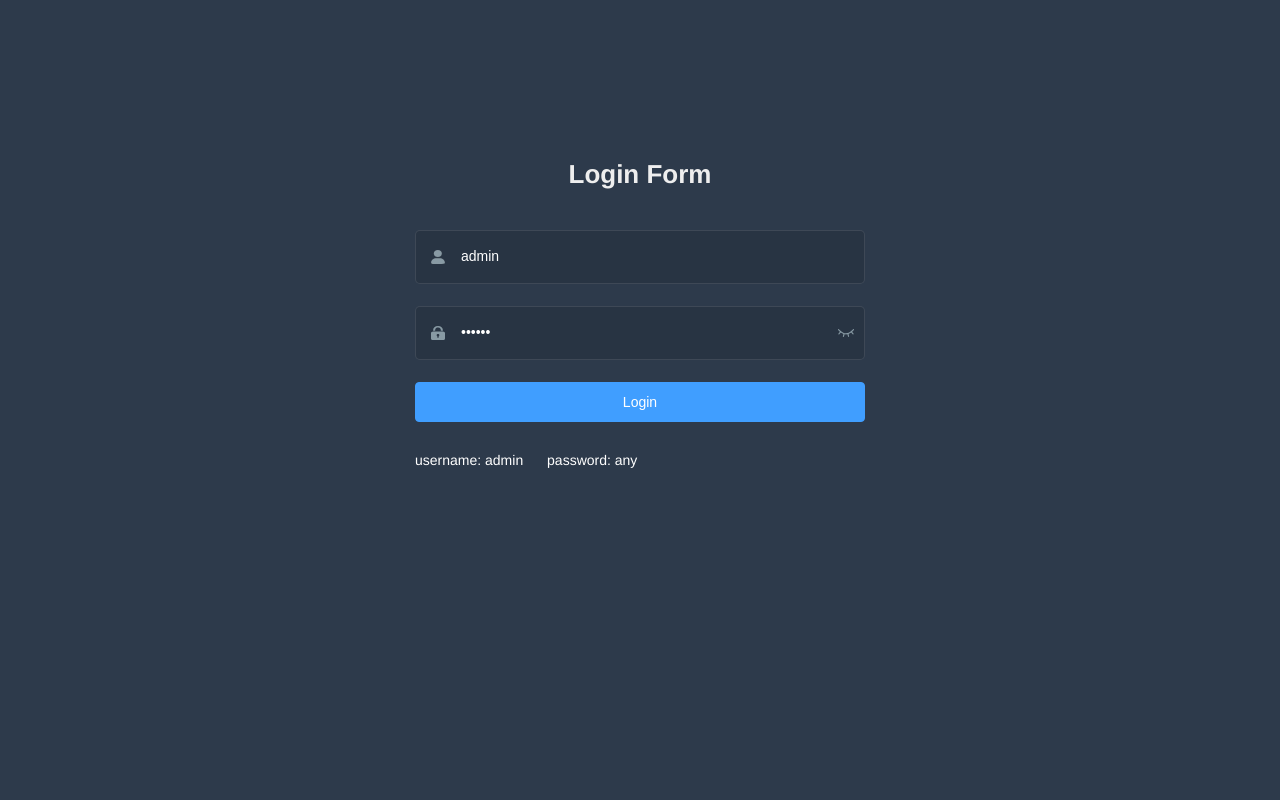
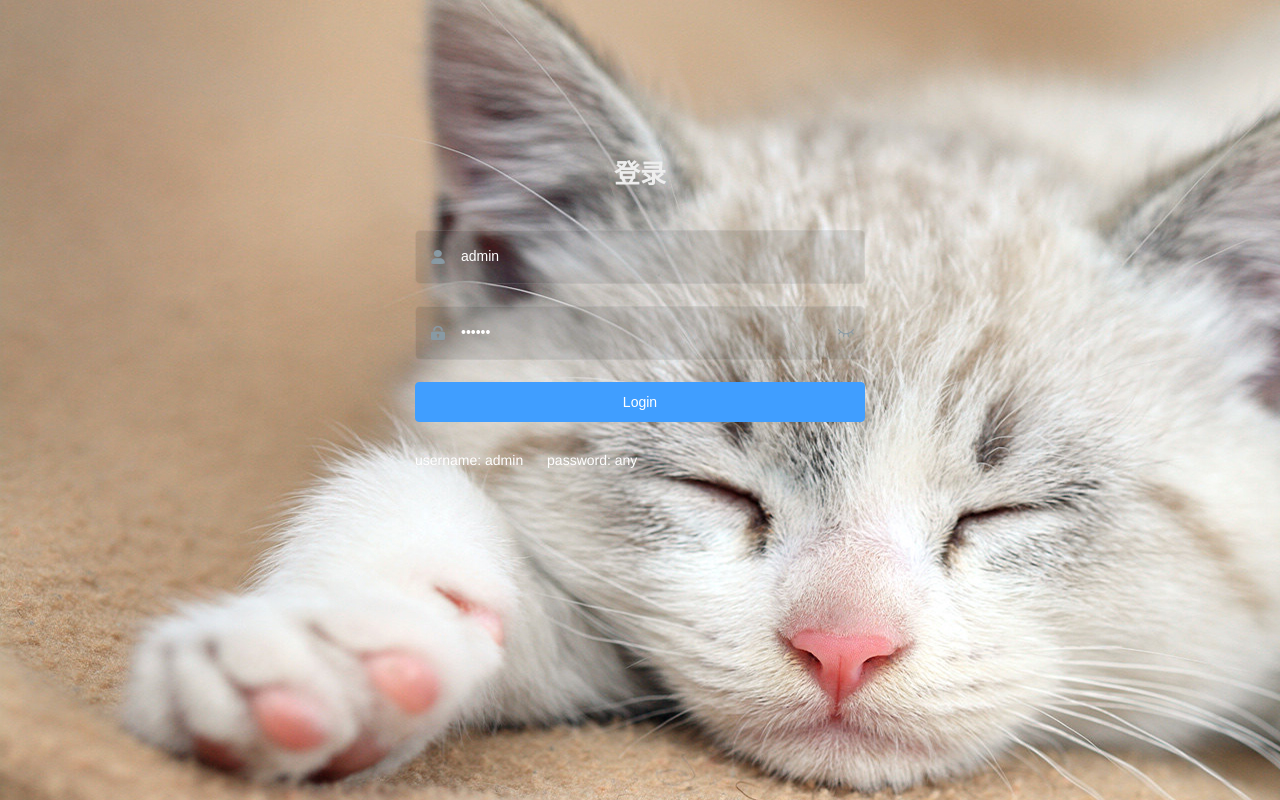
Before and after one commit to zhousujuan/Mall-background-management-system, a Vue app: page /#/login in a window 1280 px wide. Built offline with nearby package versions, Linux system fonts and the light colour scheme.

Commit message:
修改login界面的背景图片

```diff
--- a/src/views/login/index.vue
+++ b/src/views/login/index.vue
@@ -3,7 +3,7 @@
     <el-form ref="loginForm" :model="loginForm" :rules="loginRules" class="login-form" auto-complete="on" label-position="left">
 
       <div class="title-container">
-        <h3 class="title">Login Form</h3>
+        <h3 class="title">登录</h3>
       </div>
 
       <el-form-item prop="username">
@@ -129,7 +129,7 @@ export default {
 /* 修复input 背景不协调 和光标变色 */
 /* Detail see https://github.com/PanJiaChen/vue-element-admin/pull/927 */
 
-$bg:#283443;
+$bg:#e6ebf1;
 $light_gray:#fff;
 $cursor: #fff;
 
@@ -141,6 +141,8 @@ $cursor: #fff;
 
 /* reset element-ui css */
 .login-container {
+  //添加登录界面背景图片
+  background-image:url('./image/bg_1.png');
   .el-input {
     display: inline-block;
     height: 47px;
```
Also changed, not shown: src/views/login/image/bg_1.png (added), src/views/login/image/bg_2.png (added).
